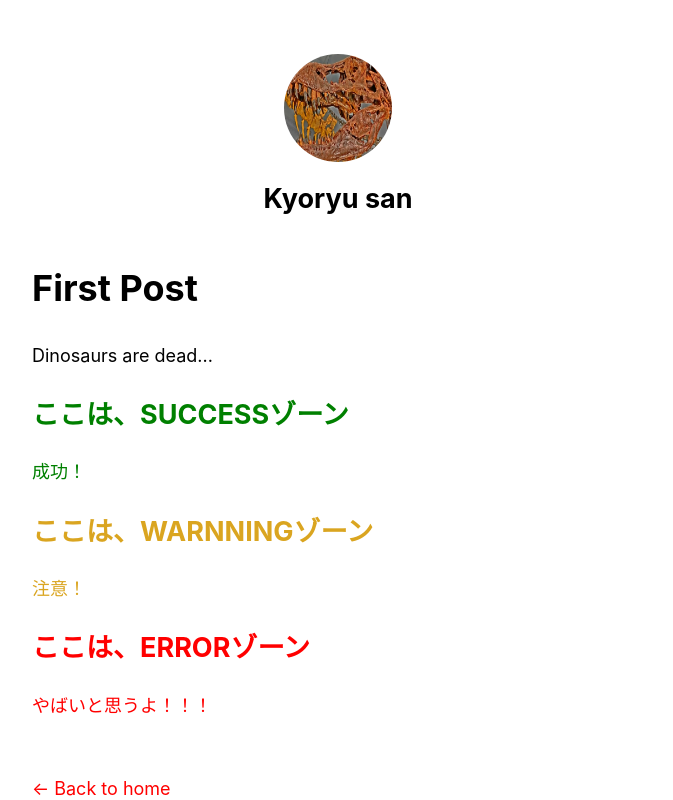
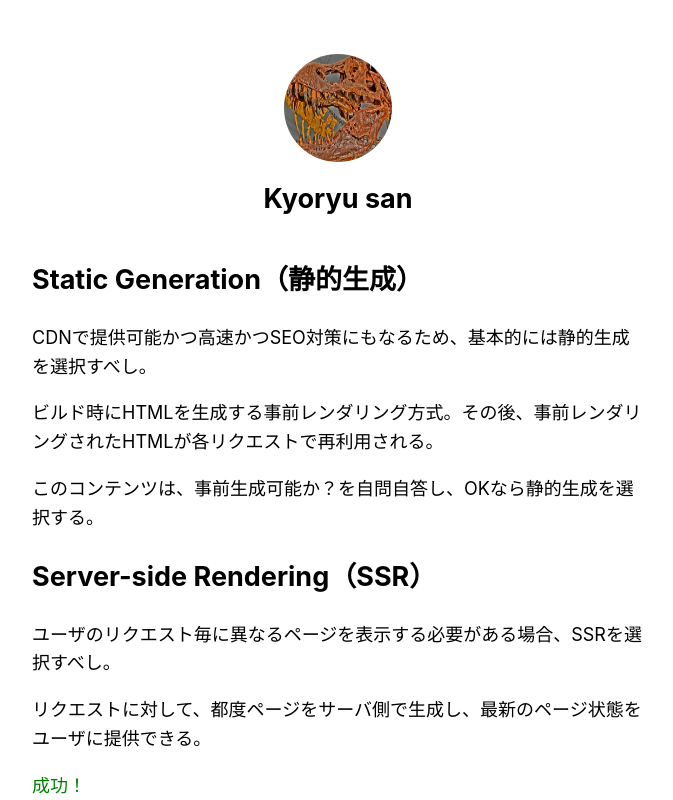
Before and after one commit to tohara007/kyoryu-blog, a Next.js app: page /posts/first-post in a window 1280 px wide. Shown: the top 800 px of the page, without its empty margins (302-975 px from the left). Built offline with nearby package versions, Linux system fonts and the light colour scheme.

Commit message:
data-fetching/blog-dataまで実施

```diff
--- a/package.json
+++ b/package.json
@@ -7,6 +7,7 @@
   },
   "dependencies": {
     "clsx": "^1.2.1",
+    "gray-matter": "^4.0.3",
     "next": "latest",
     "react": "18.2.0",
     "react-dom": "18.2.0"
--- a/pages/posts/first-post.js
+++ b/pages/posts/first-post.js
@@ -6,20 +6,32 @@
   return (
     <Layout>
       <Head>
-        <title>First Post</title>
+        <title>Static Generation or SSR</title>
       </Head>
-      <h1>First Post</h1>
-      <p>Dinosaurs are dead...</p>
+      <h2>Static Generation（静的生成）</h2>
+      <p>
+        CDNで提供可能かつ高速かつSEO対策にもなるため、基本的には静的生成を選択すべし。
+      </p>
+      <p>
+        ビルド時にHTMLを生成する事前レンダリング方式。その後、事前レンダリングされたHTMLが各リクエストで再利用される。
+      </p>
+      <p>
+        このコンテンツは、事前生成可能か？を自問自答し、OKなら静的生成を選択する。
+      </p>
+      <h2>Server-side Rendering（SSR）</h2>
+      <p>
+        ユーザのリクエスト毎に異なるページを表示する必要がある場合、SSRを選択すべし。
+      </p>
+      <p>
+        リクエストに対して、都度ページをサーバ側で生成し、最新のページ状態をユーザに提供できる。
+      </p>
       <Alert type="success">
-        <h2>ここは、SUCCESSゾーン</h2>
         <p>成功！</p>
       </Alert>
       <Alert type="warn">
-        <h2>ここは、WARNNINGゾーン</h2>
         <p>注意！</p>
       </Alert>
       <Alert type="error">
-        <h2>ここは、ERRORゾーン</h2>
         <p>やばいと思うよ！！！</p>
       </Alert>
     </Layout>
--- a/styles/globals.css
+++ b/styles/globals.css
@@ -13,7 +13,7 @@
 }
 
 a {
-  color: red;
+  color: blue;
   text-decoration: none;
 }
 
--- a/styles/utils.module.css
+++ b/styles/utils.module.css
@@ -50,3 +50,7 @@
 .lightText {
   color: #666;
 }
+
+.newPost {
+  color: red;
+}
```
Also changed, not shown: lib/posts.js (added, +35 -0 lines), pages/index.js (+11 -1 lines), pages/posts/second-post.js (added, +19 -0 lines), posts/pre-rendering.md (added, +11 -0 lines), posts/ssg-ssr.md (added, +19 -0 lines), 1 other file (tests, documents, lock files or other folders).
